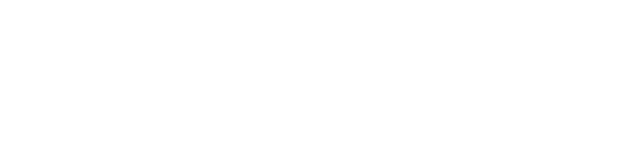
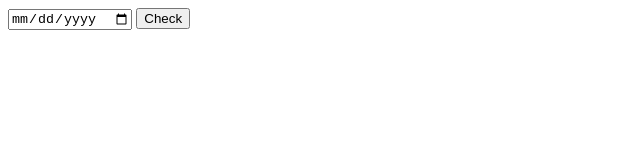
Before and after one commit to jatinmore/Palindrome-Birthday, a plain HTML site: page index.html in a window 1280 px wide. Shown: the whole page, without its empty margins (0-640 px from the left). Drawn offline with Linux system fonts and the light colour scheme.

Commit message:
html phase done

```diff
--- a/index.html
+++ b/index.html
@@ -8,8 +8,13 @@
     <title>Birthday Palindrome</title>
 </head>
 <body>
+    <div>
+        <input type="date" id="input-date">
+        <button id="btn-check">Check</button>
+        <div id="show-output">
 
-
+        </div>
+    </div>
     <script src="app.js"></script>
 </body>
 </html>
```
